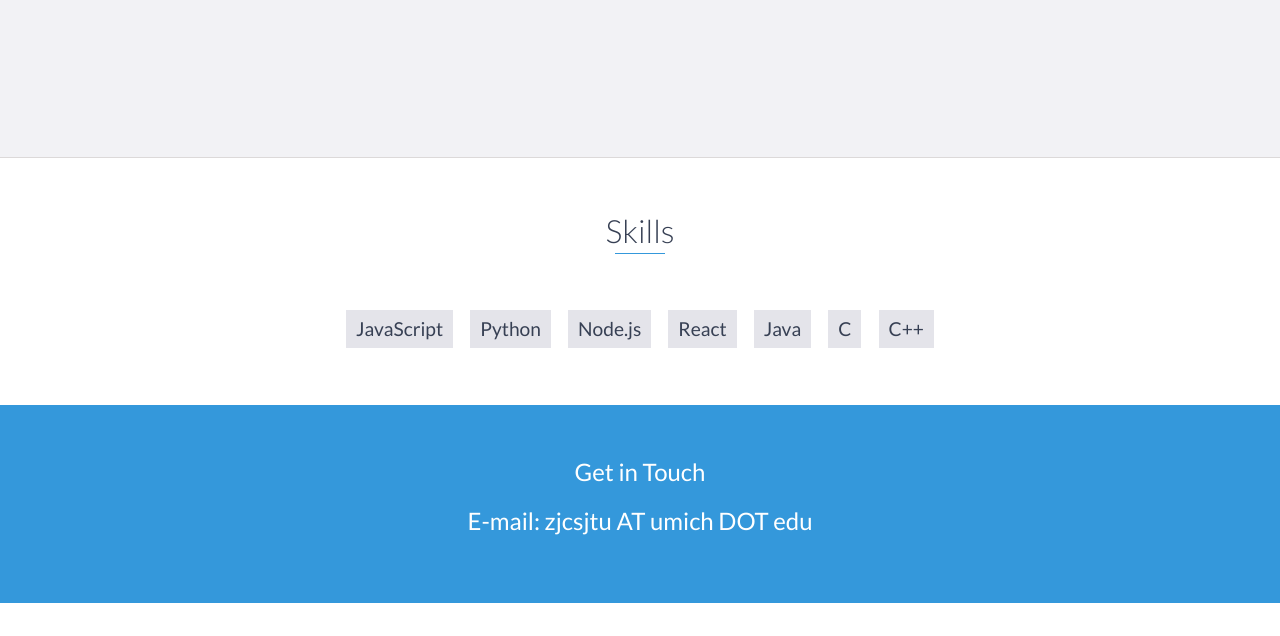
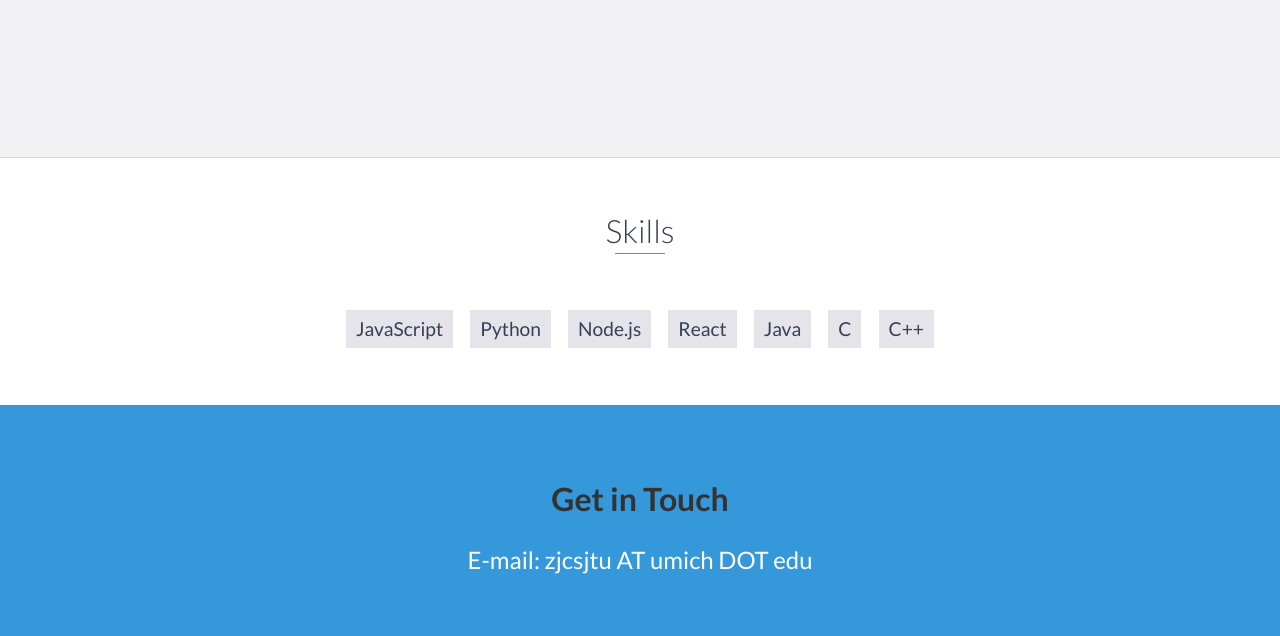
Before and after one commit to ZJCSJTU/ZJCSJTU.github.io, a plain HTML site: page index.html in a window 1280 px wide. Shown: the part 2292-2928 px from the top of the page. Drawn offline with nearby package versions, Linux system fonts and the light colour scheme.

```diff
--- a/index.html
+++ b/index.html
@@ -202,7 +202,7 @@
     <!-- End #skills -->
 
     <div id="contact">
-        <h2>Get in Touch</h2>
+        <h1>Get in Touch</h1>
         <h2>E-mail: zjcsjtu AT umich DOT edu</h2>
         <!-- <div id="contact-form">
             <form method="POST" action="https://formspree.io/email@email.com">
```
